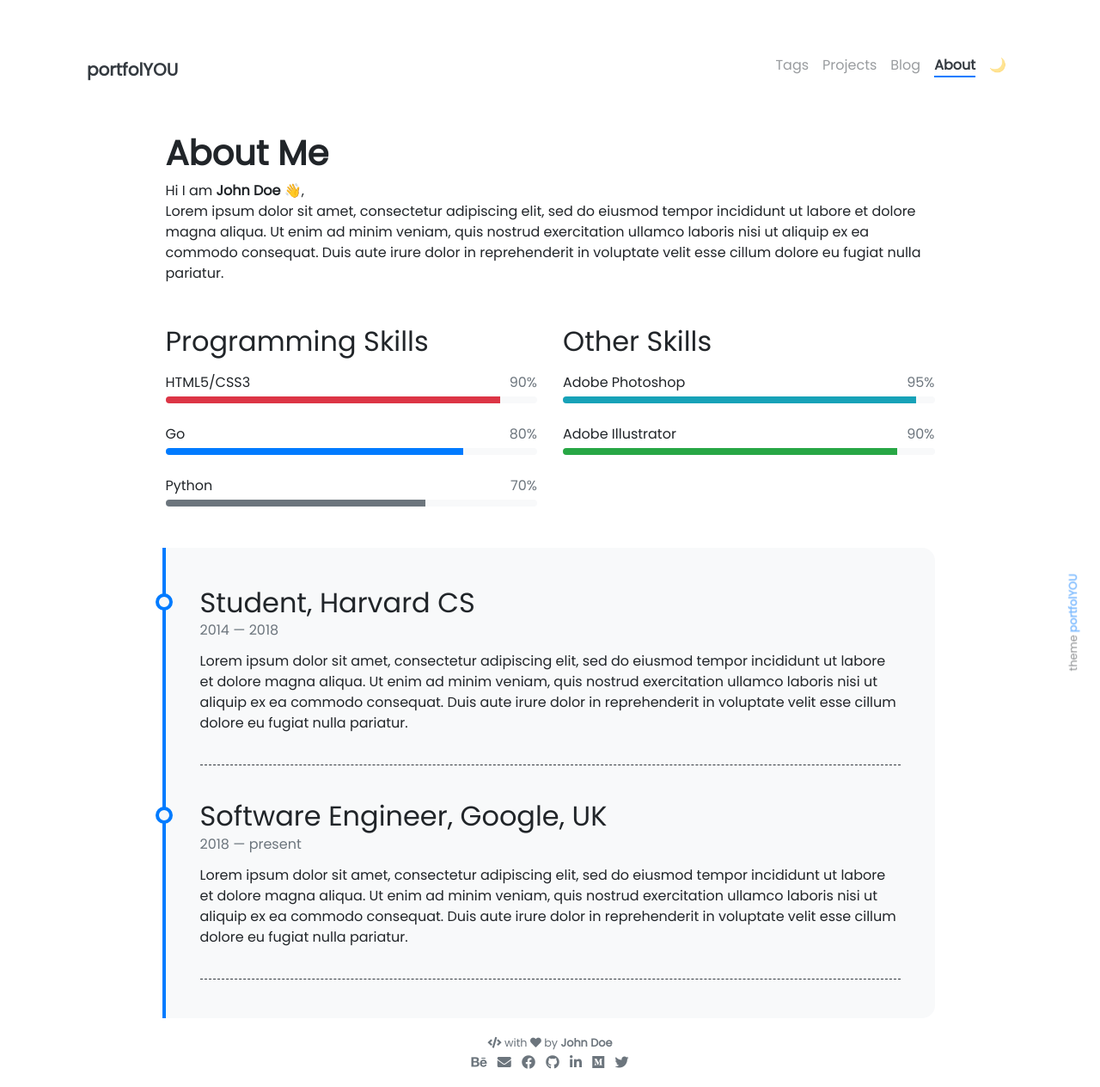
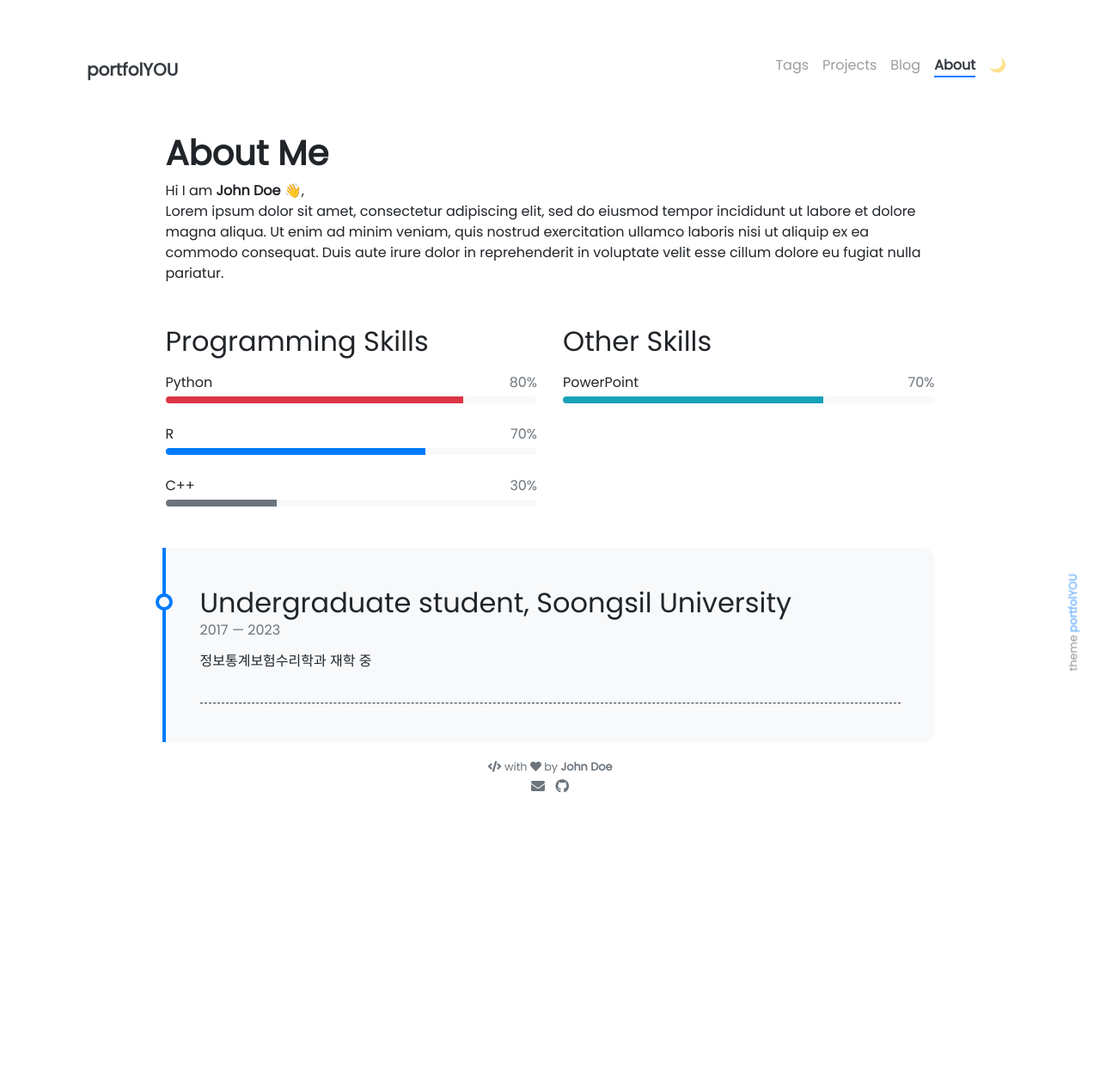
Before and after one commit to JoGyeongDeok/JoGyeongDeok.github.io, a Jekyll site: the page built from pages/about.md, in a window 1280 px wide. Shown: the whole page at 86% size. Built offline with Jekyll 4.4.1, drawn with Linux system fonts in a browser that asks for light colours; nearby versions of some CDN libraries; emoji names are drawn with the system emoji font; after the commit the page ends 943 px from its top, so only the background shows below that.

Commit message:
Add files via upload

```diff
--- a/_data/other-skills.yml
+++ b/_data/other-skills.yml
@@ -1,7 +1,7 @@
-- name: Adobe Photoshop
-  percentage: 95
+- name: PowerPoint
+  percentage: 70
   color: info
 
-- name: Adobe Illustrator
-  percentage: 90
-  color: success
+# - name: Adobe Illustrator
+#   percentage: 90
+#   color: success
--- a/_data/programming-skills.yml
+++ b/_data/programming-skills.yml
@@ -1,11 +1,11 @@
-- name: HTML5/CSS3
-  percentage: 90
+- name: Python
+  percentage: 80
   color: danger
 
-- name: Go
-  percentage: 80
+- name: R
+  percentage: 70
   color:
 
-- name: Python
-  percentage: 70
+- name: C++
+  percentage: 30
   color: secondary
--- a/_data/timeline.yml
+++ b/_data/timeline.yml
@@ -1,17 +1,15 @@
-- title: Student, Harvard CS
-  from: 2014
-  to: 2018
-  description: Lorem ipsum dolor sit amet, consectetur adipiscing elit,
-               sed do eiusmod tempor incididunt ut labore et dolore magna aliqua.
-               Ut enim ad minim veniam, quis nostrud exercitation ullamco laboris
-               nisi ut aliquip ex ea commodo consequat. Duis aute irure dolor in
-               reprehenderit in voluptate velit esse cillum dolore eu fugiat nulla pariatur.
+- title: Undergraduate student, Soongsil University
 
-- title: Software Engineer, Google, UK
-  from: 2018
-  to: present
-  description: Lorem ipsum dolor sit amet, consectetur adipiscing elit,
-               sed do eiusmod tempor incididunt ut labore et dolore magna aliqua.
-               Ut enim ad minim veniam, quis nostrud exercitation ullamco laboris
-               nisi ut aliquip ex ea commodo consequat. Duis aute irure dolor in
-               reprehenderit in voluptate velit esse cillum dolore eu fugiat nulla pariatur.
+
+  from: 2017
+  to: 2023
+  description: 정보통계보험수리학과 재학 중
+
+# - title: Software Engineer, Google, UK
+#   from: 2018
+#   to: present
+#   description: Lorem ipsum dolor sit amet, consectetur adipiscing elit,
+#                sed do eiusmod tempor incididunt ut labore et dolore magna aliqua.
+#                Ut enim ad minim veniam, quis nostrud exercitation ullamco laboris
+#                nisi ut aliquip ex ea commodo consequat. Duis aute irure dolor in
+#                reprehenderit in voluptate velit esse cillum dolore eu fugiat nulla pariatur.
--- a/_includes/projects/index.html
+++ b/_includes/projects/index.html
@@ -35,7 +35,7 @@
   {% endfor %}
 
   <!-- Local Projects -->
-  {% for project in site.projects %}
+  {% for project in {{site.projects | sort : "date", "first"}} %}
 
     {%- assign project_type  = "local" -%}
     {%- assign project_id    = project.name | slugify -%}
--- a/_includes/projects/project-card.html
+++ b/_includes/projects/project-card.html
@@ -1,3 +1,5 @@
+{%- assign text_style  = 'text-themed' -%}
+
 <div class="wow animated fadeIn" data-wow-delay=".15s">
   <a href="{{ project_url }}" class="project card text-themed" {%- if external and site.open_new_tab -%} target="_blank" {%- endif -%}>
     {%- if project_img -%}
@@ -10,7 +12,9 @@
           {%- endif -%}
         {{ project_name }}
       </h5>
-      <p id="{{ project_id }}-desc" class="card-text">{{ project_desc }}</p>
+      <h4 id="{{ project_id }}-desc" class="card-text">{{ project_desc }}</h4>
+      <p>[{{ project.date | date_to_long_string }}]</p>
+
       <p id="{{ project_id }}-tools" class="card-text">
         {%- for tool in project_tools -%}
         <span class="badge badge-pill text-primary border border-primary ml-1">{{ tool }}</span>
```
Also changed, not shown: _data/social-media.yml (+66 -66 lines).
